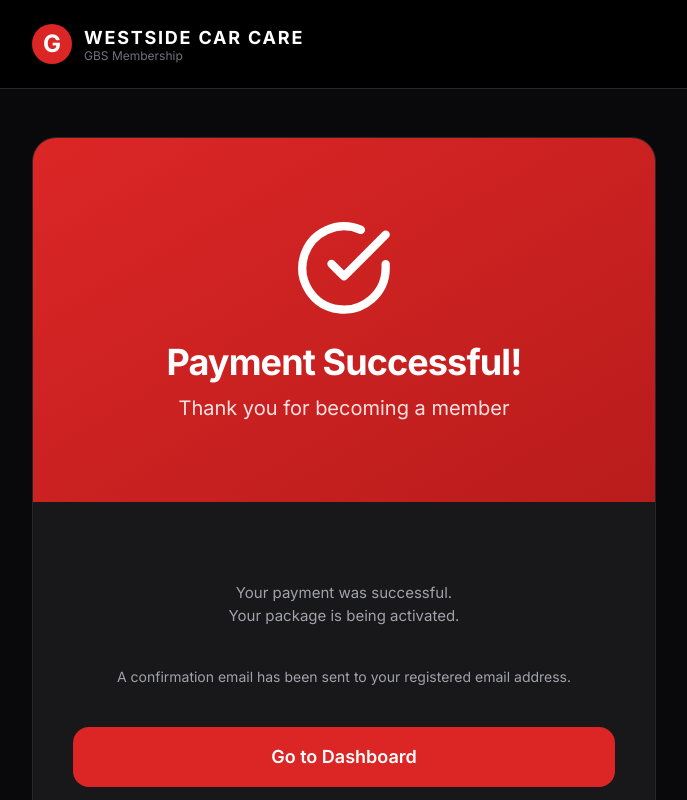
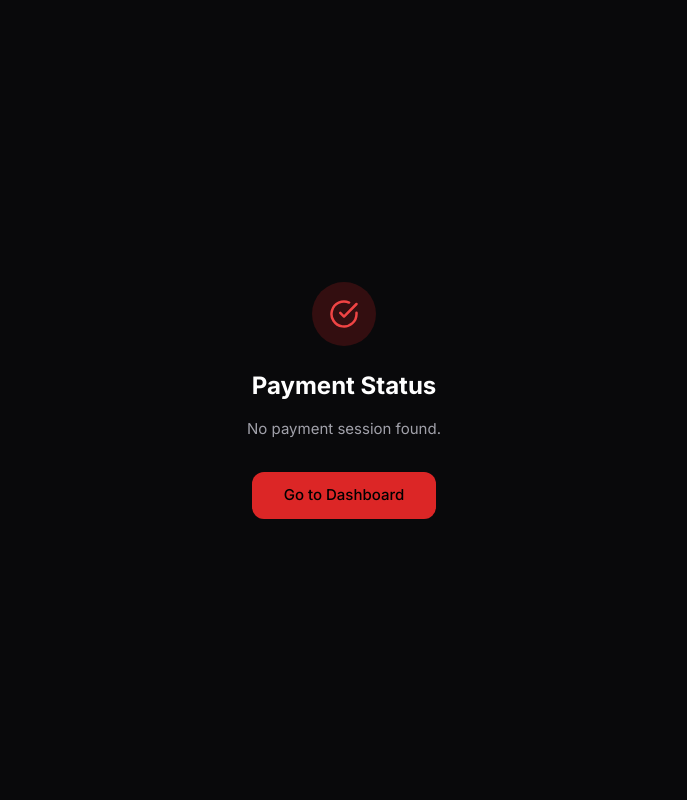
Before and after one commit to macworldgithub/gbs-stripe, a React (Vite) app: page /payment/success in a window 1280 px wide. Shown: the top 800 px of the page, without its empty margins (296-983 px from the left). Built offline with nearby package versions, Linux system fonts and the light colour scheme.

Commit message:
build errors resolved

```diff
--- a/src/components/stripe/StripePaymentSuccess.tsx
+++ b/src/components/stripe/StripePaymentSuccess.tsx
@@ -1,12 +1,7 @@
 // src/components/stripe/StripePaymentSuccess.tsx
 import { useEffect, useState } from "react";
 import { useSearchParams, useNavigate } from "react-router-dom";
-import {
-  FiCheckCircle,
-  FiArrowLeft,
-  FiCalendar,
-  FiAward,
-} from "react-icons/fi";
+import { FiCheckCircle, FiAward } from "react-icons/fi";
 import { paymentsApi, userPackageApi } from "../../services/api";
 
 export default function StripePaymentSuccess() {
@@ -53,6 +48,26 @@ export default function StripePaymentSuccess() {
           <p className="mt-6 text-zinc-400 text-lg">
             Confirming your payment...
           </p>
+        </div>
+      </div>
+    );
+  }
+
+  if (error) {
+    return (
+      <div className="min-h-screen bg-zinc-950 flex items-center justify-center">
+        <div className="text-center max-w-md mx-auto px-6">
+          <div className="w-16 h-16 bg-red-600/20 rounded-full flex items-center justify-center mx-auto mb-6">
+            <FiCheckCircle className="text-3xl text-red-500" />
+          </div>
+          <h1 className="text-2xl font-bold text-white mb-4">Payment Status</h1>
+          <p className="text-zinc-400 mb-8">{error}</p>
+          <button
+            onClick={() => navigate("/")}
+            className="bg-red-600 hover:bg-red-700 transition px-8 py-3 rounded-xl font-medium"
+          >
+            Go to Dashboard
+          </button>
         </div>
       </div>
     );
```
